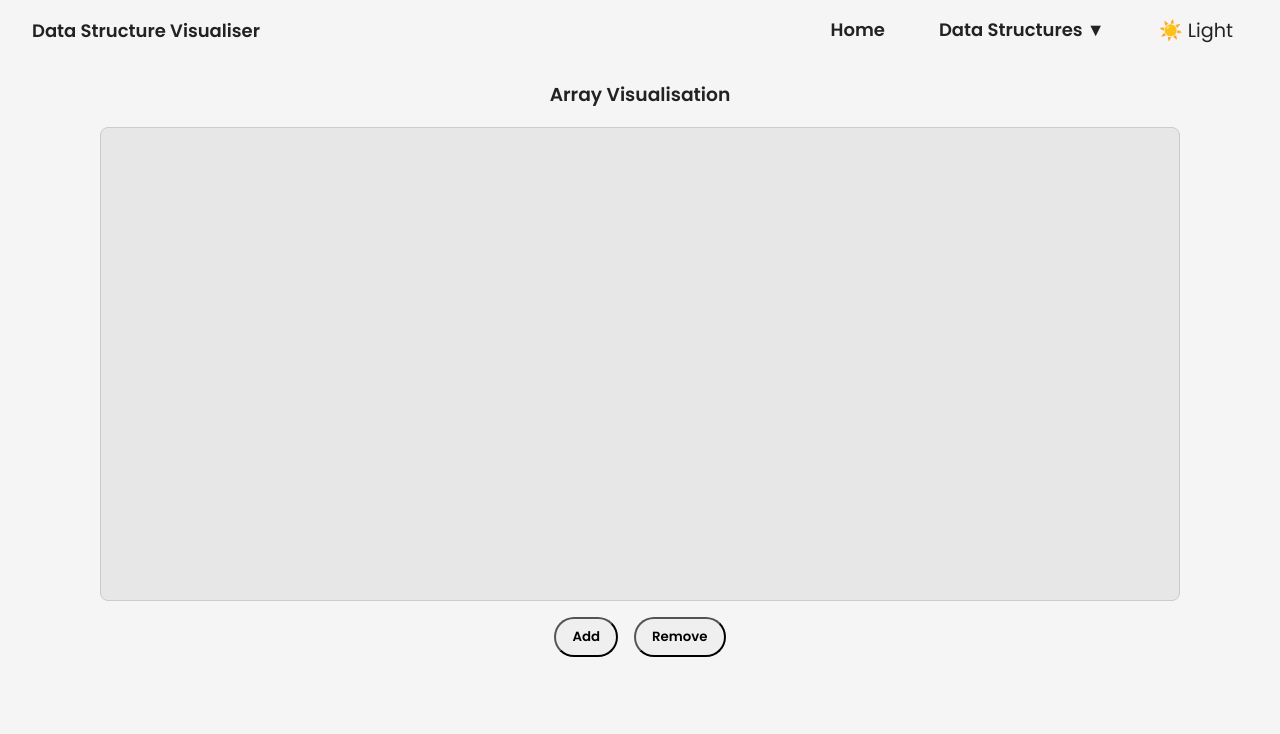
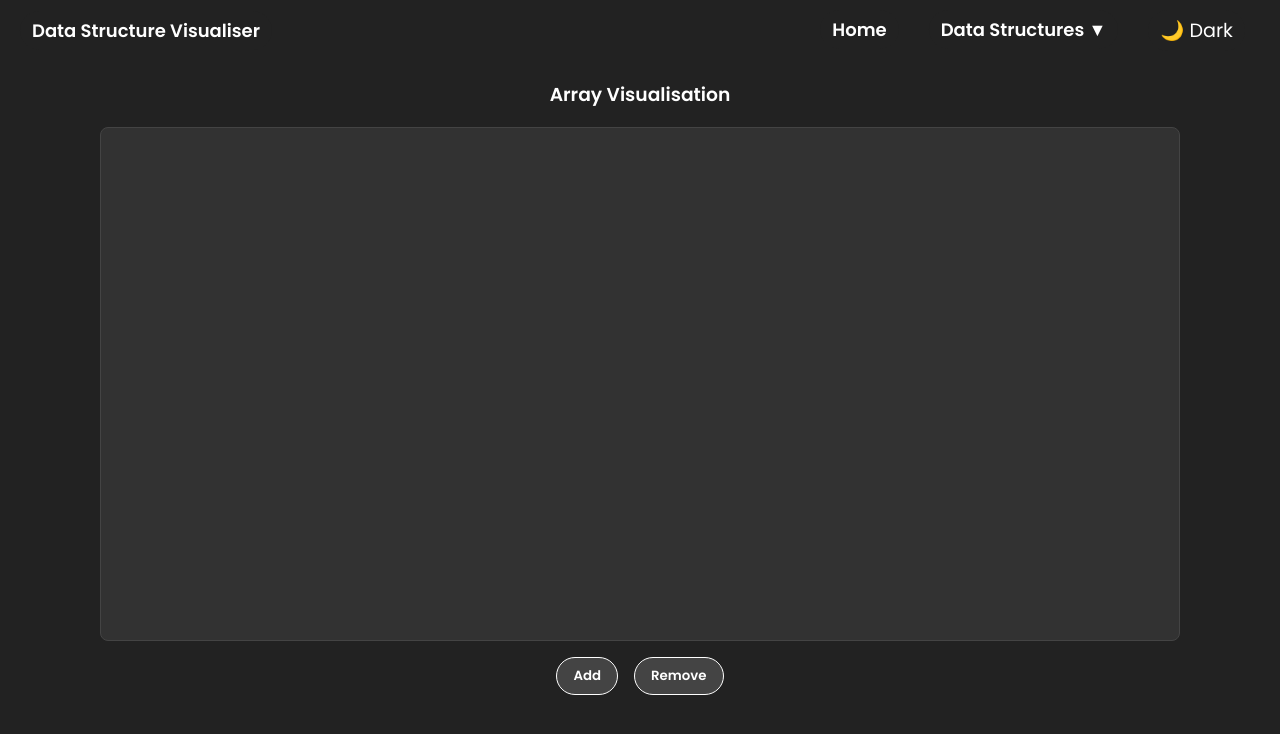
Before and after one commit to Simon-CA-1/DataStructureVisualiser, a React (Vite) app: page /Array in a window 1280 px wide. Shown: the top 734 px of the page. Built offline with nearby package versions, Linux system fonts and the light colour scheme.

Commit message:
Implement animated SVG node visualisation using GSAP, add dynamic function buttons for each data structure type, and improve button styling in Visualiser component

```diff
--- a/package.json
+++ b/package.json
@@ -10,6 +10,7 @@
     "preview": "vite preview"
   },
   "dependencies": {
+    "gsap": "^3.13.0",
     "react": "^19.1.1",
     "react-dom": "^19.1.1",
     "react-router-dom": "^7.8.2"
--- a/src/Visualiser.css
+++ b/src/Visualiser.css
@@ -6,7 +6,7 @@
   display: flex;
   justify-content: center;
   align-items: center;
-  height: 55vh;
+  height: 60vh;
   border: 1px solid #ccc;
   border-radius: 8px;
   padding: 16px;
--- a/src/Visualiser.jsx
+++ b/src/Visualiser.jsx
@@ -1,19 +1,53 @@
-import React from "react";
+import React, { useState, useEffect } from "react";
 import { useParams } from "react-router-dom";
 import NotFound from "./NotFound.jsx";
 import Navbar from "./navbar.jsx";
 import "./Visualiser.css";
+import gsap from "gsap";
+
 const validTypes = ["Array", "Stack", "Queue", "Tree", "Graph", "Linked-List"];
-const functions=[["Add","Remove"],["Push","Pop","Peek"],["Enqueue","Dequeue","Peek"],["Insert","Delete","Find"],["AddEdge","RemoveEdge","FindPath"],["InsertFirst","InsertLast","DeleteFirst","DeleteLast"]]
+
+const functions = [
+  ["Add", "Remove"],
+  ["Push", "Pop", "Peek"],
+  ["Enqueue", "Dequeue", "Peek"],
+  ["Insert", "Delete", "Find"],
+  ["AddEdge", "RemoveEdge", "FindPath"],
+  ["InsertFirst", "InsertLast", "DeleteFirst", "DeleteLast"],
+];
+
 function Visualiser() {
   const { id } = useParams();
-  const index=validTypes.indexOf(id);
-  if (!validTypes.includes(id))
-  {
+  const index = validTypes.indexOf(id);
+  const [nodes, setNodes] = useState([]);
+
+  if (!validTypes.includes(id)) {
     return <NotFound />;
   }
-  else
-  {
+
+  const handleInsert = () => {
+    const newNode = { id: nodes.length + 1, x: nodes.length * 120 + 60, y: 100 };
+    setNodes([...nodes, newNode]);
+  };
+
+  useEffect(() => {
+    if (nodes.length > 0) {
+      const lastNode = nodes[nodes.length - 1];
+      gsap.fromTo(
+        `#node-${lastNode.id}`,
+        { scale: 0, opacity: 0, y: -50 },
+        { scale: 1, opacity: 1, y: 0, duration: 1, ease: "back.out(1.7)" }
+      );
+      if (nodes.length > 1) {
+        gsap.fromTo(
+          `#line-${lastNode.id}`,
+          { strokeDasharray: 200, strokeDashoffset: 200 },
+          { strokeDashoffset: 0, duration: 1, ease: "power2.out" }
+        );
+      }
+    }
+  }, [nodes]);
+
   return (
     <>
       <Navbar />
@@ -21,15 +55,66 @@ function Visualiser() {
         <h3 className="visualisation-title">{id} Visualisation</h3>
       </div>
       <div className="visualisation-area">
+        <svg width="800" height="200">
+          <defs>
+            <marker id="arrow" markerWidth="10" markerHeight="10" refX="10" refY="3" orient="auto">
+              <path d="M0,0 L0,6 L9,3 z" fill="black" />
+            </marker>
+          </defs>
+
+          {nodes.map((node, i) =>
+            i > 0 ? (
+              <line
+                key={`line-${node.id}`}
+                id={`line-${node.id}`}
+                x1={nodes[i - 1].x}
+                y1={nodes[i - 1].y}
+                x2={node.x-25}
+                y2={node.y}
+                stroke="black"
+                strokeWidth="2"
+                markerEnd="url(#arrow)"
+              />
+            ) : null
+          )}
+
+          {nodes.map((node) => (
+            <circle
+              key={node.id}
+              id={`node-${node.id}`}
+              cx={node.x}
+              cy={node.y}
+              r="30"
+              fill="#3b82f6"
+              stroke="black"
+            />
+          ))}
+
+          {nodes.map((node) => (
+            <text
+              key={`text-${node.id}`}
+              id={`text-${node.id}`}
+              x={node.x}
+              y={node.y + 5}
+              textAnchor="middle"
+              fill="white"
+              fontSize="18"
+              fontWeight="bold"
+            >
+              {node.id}
+            </text>
+          ))}
+        </svg>
       </div>
       <div className="function-buttons">
         {functions[index].map((func, i) => (
-            <button key={i}>{func}</button>
+          <button key={i} onClick={func.toLowerCase().includes("insert") ? handleInsert : undefined}>
+            {func}
+          </button>
         ))}
       </div>
     </>
   );
 }
-}
 
 export default Visualiser;
--- a/src/navbar.jsx
+++ b/src/navbar.jsx
@@ -3,7 +3,7 @@ import { Link } from "react-router-dom";
 import "./navbar.css";
 
 function Navbar() {
-  const [darkMode, setDarkMode] = useState(false);
+  const [darkMode, setDarkMode] = useState(true);
   const [dropdownOpen, setDropdownOpen] = useState(false);
 
   const handleToggle = () => setDarkMode(!darkMode);
```
Also changed, not shown: 1 other file (tests, documents, lock files or other folders). Lines whose indentation alone changed are shown as unchanged.
